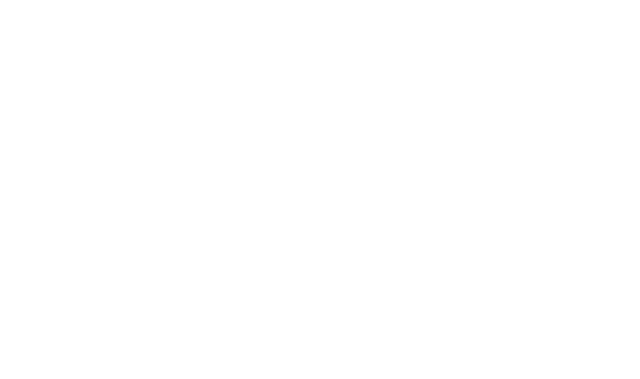
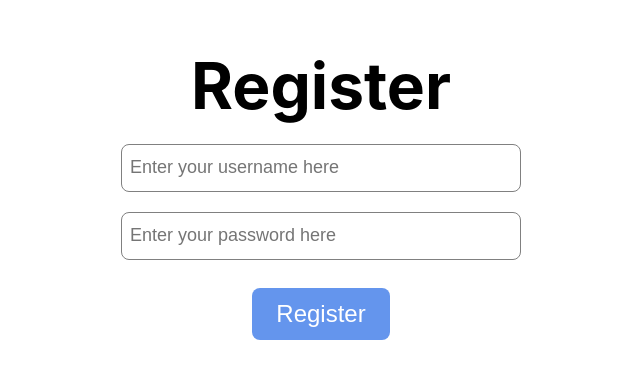
Before and after one commit to steffensmartinsen/dashboard, a React (Create React App) app in the folder frontend/: page /register in a window 1280 px wide. Before the commit this address had no page. Shown: the part 107-486 px from the top of the page, without its empty margins (319-959 px from the left). Built offline with nearby package versions, Linux system fonts and the light colour scheme.

Commit message:
set up skeleton for register, and route to register in App.js

```diff
--- a/frontend/src/App.js
+++ b/frontend/src/App.js
@@ -1,6 +1,7 @@
 import { BrowserRouter, Route, Routes } from 'react-router-dom'
 import Home from './home'
 import Login from './login'
+import Register from './register'
 import './App.css'
 import { useEffect, useState } from 'react'
 
@@ -14,6 +15,7 @@
                 <Routes>
                     <Route path="/" element={<Home username={username} loggedIn={loggedIn} setLoggedIn={setLoggedIn} setUsername={setUsername} />} />
                     <Route path="/login" element={<Login setLoggedIn={setLoggedIn} setUsername={setUsername} />} />
+                    <Route path="/register" element={<Register setLoggedIn={setLoggedIn} setUsername={setUsername} />} />
                 </Routes>
             </BrowserRouter>
         </div>
--- /dev/null
+++ b/frontend/src/register.js
@@ -0,0 +1,50 @@
+import {useState} from "react";
+
+const Register = (props) => {
+    const [username, setUsername] = useState('')
+    const [password, setPassword] = useState('')
+    const [usernameError, setUsernameError] = useState('')
+    const [passwordError, setPasswordError] = useState('')
+
+    const onButtonClick = () => {
+        //TODO
+    }
+
+    return (
+        <div className={'mainContainer'}>
+            <div className={'titleContainer'}>
+                <div>Register</div>
+            </div>
+            <br/>
+            <div className={'inputContainer'}>
+                <input
+                    value={username}
+                    placeholder="Enter your username here"
+                    onChange={(ev) => setUsername(ev.target.value)}
+                    className={'inputBox'}
+                />
+                <label className="errorLabel">{usernameError}</label>
+            </div>
+            <br/>
+            <div className={'inputContainer'}>
+                <input
+                    value={password}
+                    placeholder="Enter your password here"
+                    onChange={(ev) => setPassword(ev.target.value)}
+                    className={'inputBox'}
+                />
+                <label className="errorLabel">{passwordError}</label>
+            </div>
+            <br/>
+            <div className={'buttonContainer'}>
+                <input
+                    className={'inputButton'}
+                    type="button"
+                    onClick={onButtonClick}
+                    value={'Register'}
+                />
+            </div>
+        </div>
+    )
+}
+export default Register
```
